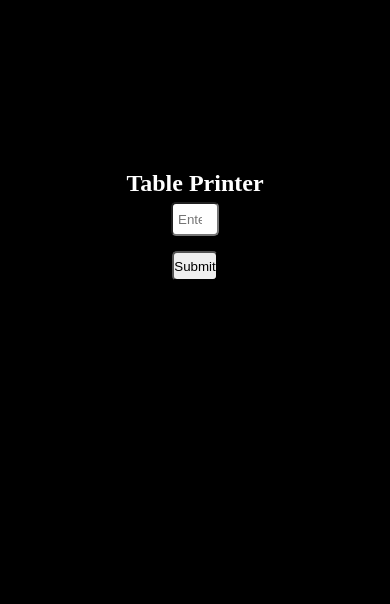
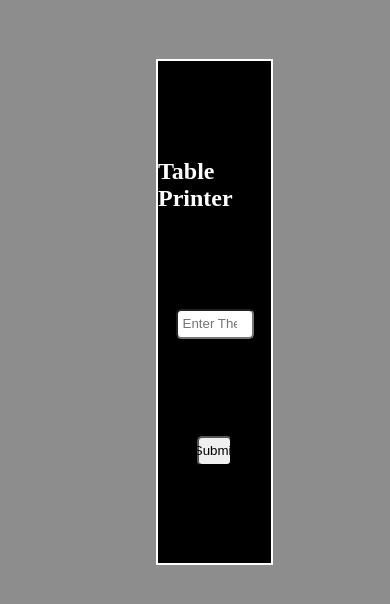
Before and after one commit to waleed1857/Table-Printer, a plain HTML site: page index.html in a window 390 px wide. Drawn offline with Linux system fonts and the light colour scheme.

Commit message:
Update style.css

```diff
--- a/style.css
+++ b/style.css
@@ -1,43 +1,110 @@
 *{
     margin: 0;
     padding: 0;
+    box-sizing: border-box;
 }
 
-
 body{
-    background-color: rgb(0, 0, 0);
+    background-color: rgb(141, 141, 141);
 }
-
 
 .main{
     display: flex;
     flex-direction: column;
     align-items: center;
-    justify-content: center;
-}
-
-
-.main h2{
+    justify-content: space-evenly;
+    border: 2px solid white;
     color: white;
-    display: flex;
-    align-items: center;
-    margin-top: 170px;
+    background-color: black;
+    width: 20vw;
+    height: 80vh;
+    margin-left: 40%;
+    margin-top: 5%;
 }
 
 #myInput{
-    margin: 5px;
     display: flex;
     align-items: center;
+    border-radius: 5px;
     height: 30px;
-    width: 10%;
-    border-radius: 5px;
     padding-left: 5px;
 }
 
 #myOutput{
     display: flex;
     align-items: center;
-    margin: 10px;
+    justify-content: center;
+    border-radius: 5px;
     height: 30px;
-    border-radius: 5px;
+    width: 5vw;
 }
+#myOutput:hover{
+    background-color: darkgrey;
+    color: white;
+}
+
+#disOutput{
+    color: black;
+    background-color: whitesmoke;
+    border: 1px solid black;
+    height: 40vh;
+    width: 15vw;
+    padding: 10px;
+}
+
+
+@media (min-width: 320px) and (max-width: 768px) {
+    .main{
+        margin-top: 15%;
+        height: auto;
+        width: 90vw;
+
+    }
+    #myInput{
+        display: flex;
+        align-items: center;
+        border-radius: 5px;
+        height: 30px;
+        width: 40vw;
+    }
+    #myOutput{
+        display: flex;
+        align-items: center;
+        justify-content: center;
+        height: 30px;
+        width: 15vw;
+    }
+
+    #disOutput{
+        height: 35vh;
+        width: 20vw;
+    }
+  }
+
+
+@media screen and (max-width: 768px) {
+    .main{
+        margin-top: 15%;
+        width: 30vw;
+        height: 60vh;
+    }
+    #myInput{
+        display: flex;
+        align-items: center;
+        border-radius: 5px;
+        width: 20vw;
+        height: 30px;
+    }
+    #myOutput{
+        display: flex;
+        align-items: center;
+        justify-content: center;
+        height: 30px;
+        width: 9vw;
+    }
+
+    #disOutput{
+        height: 35vh;
+        width: 20vw;
+    }
+  }
```
